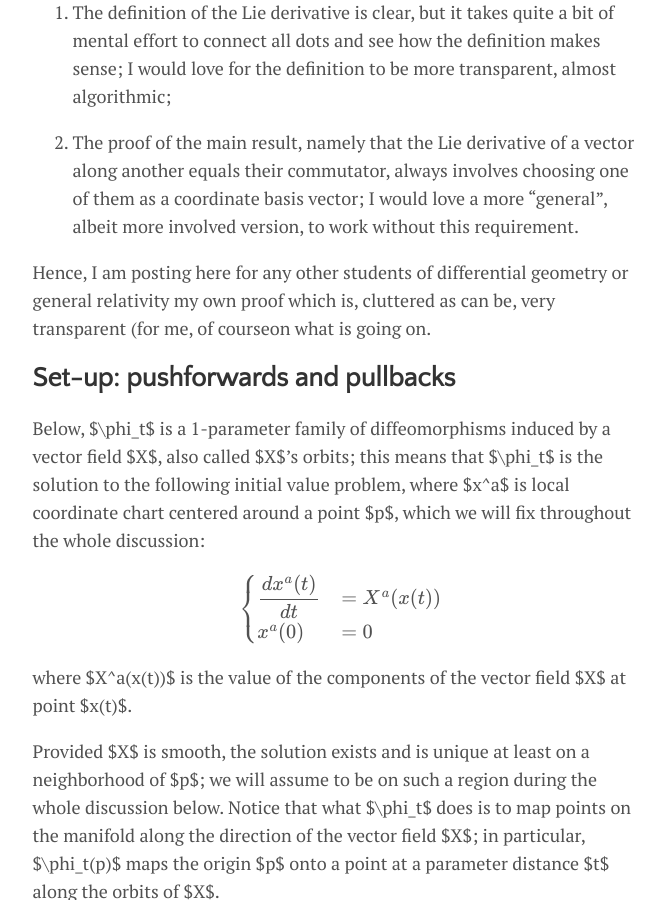
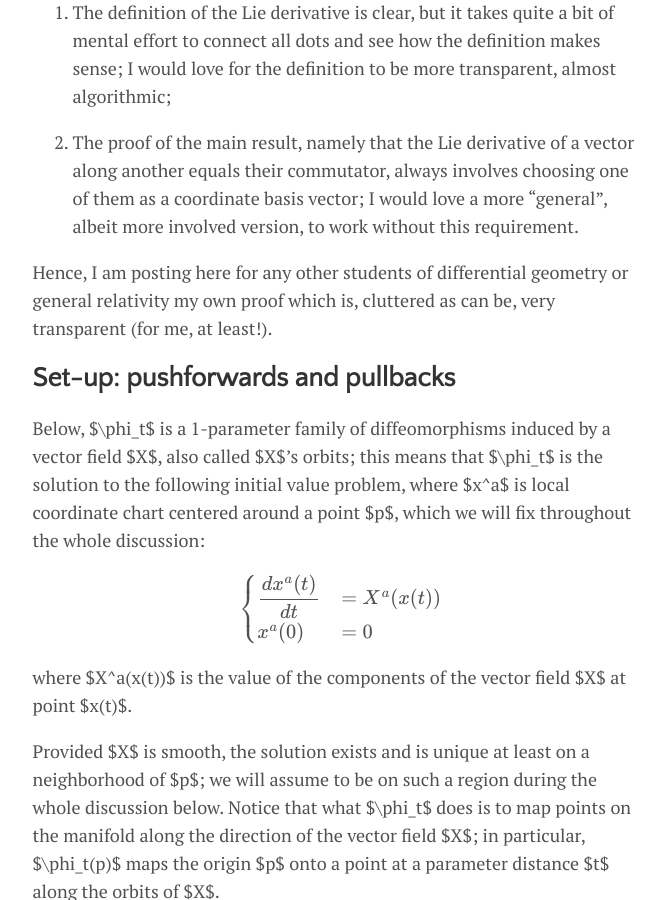
Before and after one commit to takeshimg92/takeshimg92.github.io, a Jekyll site: the page built from _posts/2023-06-25-lie_derivatives.md, in a window 1280 px wide and 900 px high, scrolled down 1142 px. Shown: the whole window, without its empty margins (300-965 px from the left). Built offline with Jekyll 4.4.1, drawn with Linux system fonts in a browser that asks for light colours; formulas are drawn with MathJax 3.

Commit message:
typo fix

```diff
--- a/_posts/2023-06-25-lie_derivatives.md
+++ b/_posts/2023-06-25-lie_derivatives.md
@@ -21,7 +21,7 @@ Being much less enlightened than both Wald and Stewart, I always had some diffic
 
 2. The proof of the main result, namely that the Lie derivative of a vector along another equals their commutator, always involves choosing one of them as a coordinate basis vector; I would love a more "general", albeit more involved version, to work without this requirement.
 
-Hence, I am posting here for any other students of differential geometry or general relativity my own proof which is, cluttered as can be, very transparent (for me, of courseon what is going on.
+Hence, I am posting here for any other students of differential geometry or general relativity my own proof which is, cluttered as can be, very transparent (for me, at least!).
 
 ## Set-up: pushforwards and pullbacks
 
```
